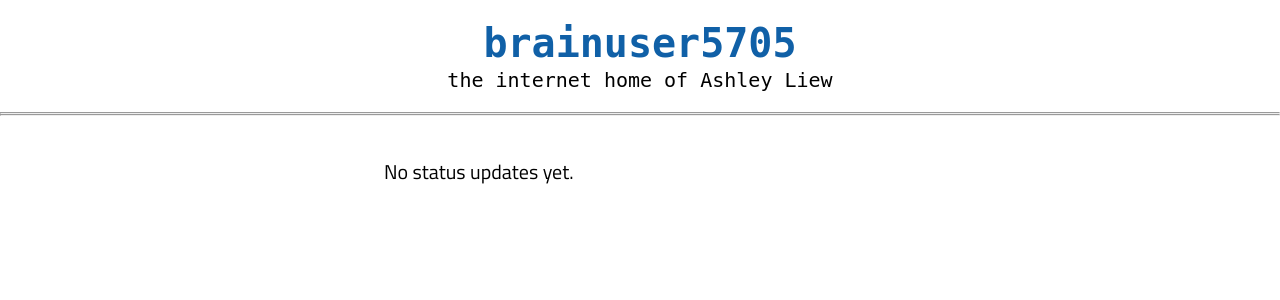
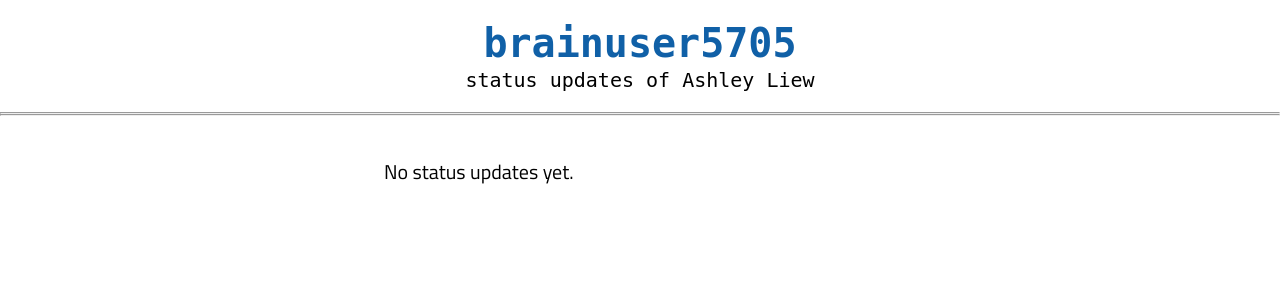
Before and after one commit to brainuser5705/lamp-stack, a PHP site: page / in a window 1280 px wide. Shown: the top 300 px of the page. Run offline with PHP 8.4, Linux system fonts and the light colour scheme; data that the repository does not hold is empty; some libraries are stand-ins or nearby versions; some web fonts are replaced.

Commit message:
Updated front end for visuals

```diff
--- a/index.php
+++ b/index.php
@@ -9,7 +9,7 @@
 
     $statuses = getStatuses();
 
-    $statusContent = "<h1>Let's see what Ashley wants to share</h1>";
+    $statusContent = "<h1>Ashley says...</h1>";
     if (!empty($statuses)){
 
         require '/app/vendor/autoload.php';
--- a/templates/base.php
+++ b/templates/base.php
@@ -22,7 +22,7 @@
 
             <header>
                 <h1 id="website-name">brainuser5705</h1>
-                <div>the internet home of Ashley Liew</div>
+                <div>status updates of Ashley Liew</div>
             </header>
 
             <div class="visible-body">
```
